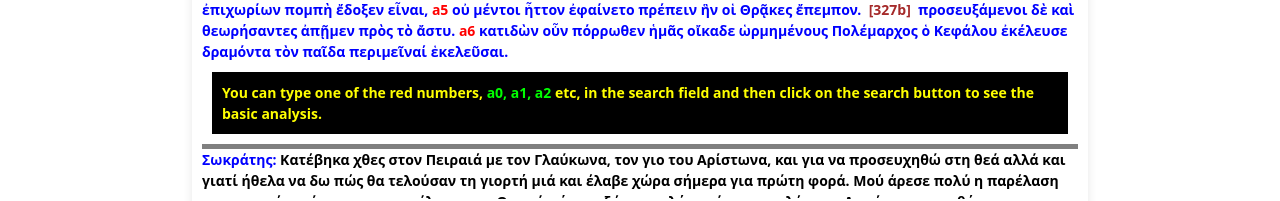
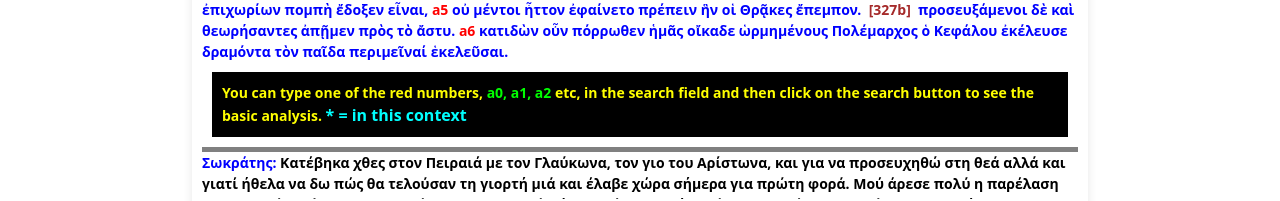
Before and after one commit to parlamas/horistics, a Next.js app: page / in a window 1280 px wide. Shown: the part 403-604 px from the top of the page. Built offline with nearby package versions, Linux system fonts and the light colour scheme; no server answers.

Commit message:
oct03--1424

```diff
--- a/src/app/components/classical.tsx
+++ b/src/app/components/classical.tsx
@@ -17,7 +17,7 @@ export const Classical1 = () => (
       περιμεῖναί ἑκελεῦσαι.
     </span>
     <div style={{margin:'10px', padding:'10px',backgroundColor:'black', color:'yellow', fontWeight:'bold'}}>You can type one of the red numbers, <span style={{ color: 'lime' }}>a0, a1, a2</span> etc, in the search field and
-    then click on the search button to see the basic analysis.</div>
+    then click on the search button to see the basic analysis. <span style={{color: 'cyan', fontSize:'12pt'}}>* = in this context</span></div>
   </>
 );
 
```
